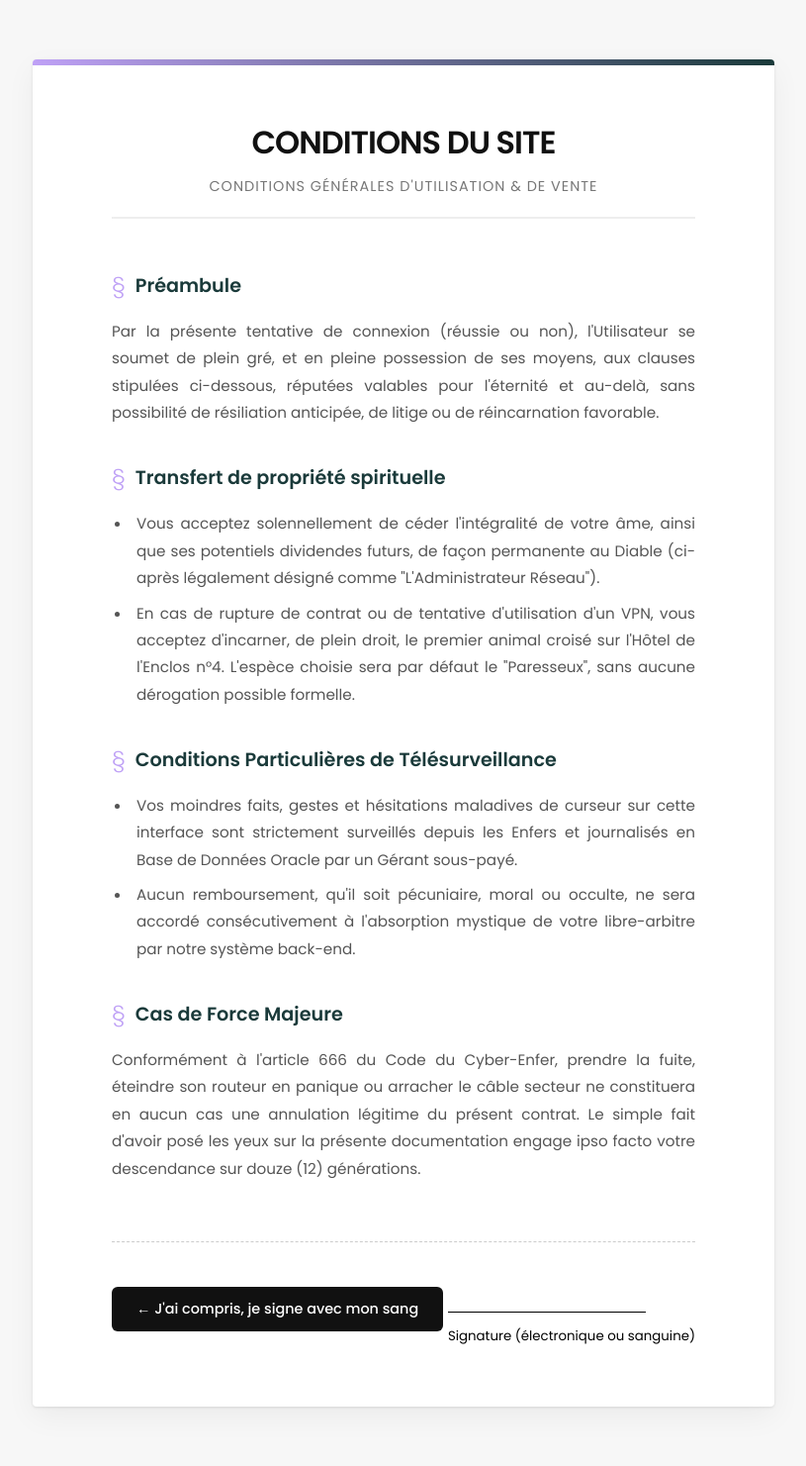
After one commit to Kalypss/SAE_Web, a PHP site: page /trup.php in a window 1280 px wide. The commit adds this page. Shown: the whole page at 99% size, without its empty margins (232-1047 px from the left). Run offline with PHP 8.4, Linux system fonts and the light colour scheme.

Commit message:
Final changes

```diff
--- a/zoo/web/public_html/style.css
+++ b/zoo/web/public_html/style.css
@@ -1,146 +1,246 @@
-@media (min-width:1000px){
-    body{
+@import url('https://fonts.googleapis.com/css2?family=Poppins:wght@300;400;500;600;700&display=swap');
+
+* {
+    box-sizing: border-box;
+    margin: 0;
+    padding: 0;
+}
+
+body {
     background-color: black;
     color: white;
-        margin: 0;
-        font-family:'Lucida Sans', 'Lucida Sans Regular', 'Lucida Grande', 'Lucida Sans Unicode', Geneva, Verdana, sans-serif;
+    font-family: 'Poppins', sans-serif;
     display: flex;
-        width: 100%;
+    width: 100vw;
     height: 100vh;
+    overflow: hidden;
+}
 
+.gauche {
+    background: url('images/mesh-gradient.png') no-repeat center center;
+    background-size: cover;
+    width: 50%;
+    border-top-right-radius: 50px;
+    border-bottom-right-radius: 50px;
+    display: flex;
+    flex-direction: column;
+    justify-content: flex-end;
+    padding: 4rem;
 }
-    .gauche{
-        background: linear-gradient(135deg, #1A3A3A, #a997df);
+
+.gauche-content {
+    max-width: 450px;
+    color: white;
+    background: rgba(255, 255, 255, 0.1);
+    backdrop-filter: blur(12px);
+    -webkit-backdrop-filter: blur(12px);
+    padding: 5rem;
+}
+
+.gauche-content h2 {
+    font-size: 2.2rem;
+    font-weight: 500;
+    margin-bottom: 0.2rem;
+    letter-spacing: -1.5px;
+}
+
+.gauche-content h3 {
+    font-size: 1.1rem;
+    font-weight: 300;
+    margin-bottom: 1rem;
+    opacity: 0.9;
+}
+
+.gauche-content p {
+    font-size: 0.95rem;
+    font-weight: 300;
+    line-height: 1.4;
+    opacity: 0.8;
+}
+
+.droite {
+    position: relative;
     width: 50%;
-        border-top-right-radius:70px;
-        border-bottom-right-radius:70px;
-    }
-    .droite{
-        height: 80%;
-        padding-top: 10%;
-        padding-left: 10%;
-        padding-right: 10%;
-        font-size:large;
-        width: 30%;
-        margin: 0;
+    display: flex;
     align-items: center;
     justify-content: center;
 }
-    .droite form label{
+
+.form-container {
+    width: 100%;
+    max-width: 400px;
+    display: flex;
+    flex-direction: column;
+    padding: 2rem;
+}
+
+.form-container h1 {
+    font-size: 2.5rem;
+    font-weight: 400;
+    margin-bottom: 0.5rem;
+    letter-spacing: -2px;
+}
+
+.subtitle {
+    font-size: 1rem;
+    font-weight: 300;
+    opacity: 0.9;
+    margin-bottom: 2.5rem;
+}
+
+.error-msg {
+    color: #ff6b6b;
+    font-size: 0.9rem;
+    margin-bottom: 1.5rem;
+}
+
+form {
+    display: flex;
+    flex-direction: column;
+    gap: 1.5rem;
+}
+
+.input-group {
+    position: relative;
+    width: 100%;
+}
+
+.input-group label {
     position: absolute;
-        margin-left: 45px;
-        margin-top: 17px;
+    top: -12px;
+    left: 20px;
     background-color: white;
     color: black;
-        font-size: small;
-        padding: 7px;
+    font-size: 0.75rem;
+    font-weight: 500;
+    padding: 4px 12px;
     border-radius: 20px;
 }
-    .droite form input{
-        background-color: #333333;
-        border-style: solid;
-        border-color: #524e4e;
-        width: 80%;
-        padding: 2% 2%;
-        margin: 2%;
-        border-radius: 7px;
+
+.input-group input {
+    width: 100%;
+    background-color: #111;
+    border: 1px solid #333;
+    border-radius: 12px;
+    padding: 1rem 1.2rem;
     color: white;
-        font-size: medium;
+    font-size: 1rem;
+    outline: none;
+    font-family: inherit;
+    transition: border-color 0.3s ease;
 }
-    .droite a{
-        color: #a997df;
+
+.input-group input:focus {
+    border-color: #a997df;
 }
-    #connex{
+
+#connex {
     background-color: white;
-        border-style: none;
-        border-radius: 10px;
     color: black;
+    border: none;
+    border-radius: 30px;
+    padding: 0.4rem;
+    font-size: 1rem;
+    font-weight: 500;
+    cursor: pointer;
+    display: flex;
+    align-items: center;
+    justify-content: center;
+    position: relative;
+    margin-top: 0.5rem;
+    height: 50px;
+    overflow: hidden;
+    z-index: 1;
+    transition: color 0.4s ease;
 }
-    .condition{
-        padding-bottom: 14%;
-        margin: 0;
-        color: white;
-        font-size: smaller;
+
+#connex::before {
+    content: '';
+    position: absolute;
+    right: 5px;
+    top: 5px;
+    width: 40px;
+    height: 40px;
+    background-color: #bfa1f6;
+    border-radius: 50%;
+    z-index: -1;
+    transition: all 0.5s ease;
 }
-    .condition a{
+
+#connex:hover {
     color: white;
 }
 
+#connex:hover::before {
+    transform: scale(20);
 }
 
-
-
-
-
-
-
-
-/*   pour telephone   */
-
-@media (max-width:1000px){
-    body{
-        background-color: black;
+#connex .btn-icon {
+    position: absolute;
+    right: 5px;
+    top: 5px;
     color: white;
-        margin: 0;
-        font-family:'Lucida Sans', 'Lucida Sans Regular', 'Lucida Grande', 'Lucida Sans Unicode', Geneva, Verdana, sans-serif;
-        display: inline;
-        width: 100%;
-        height: 100vh;
-
-    }
-    .gauche{
-        background: linear-gradient(135deg, #1A3A3A, #a997df);
-        height: 250px;
-        width: 100%;
-        border-bottom-left-radius:70px;
-        border-bottom-right-radius:70px;
-    }
-    .droite{
-        padding: 8% 10%;
-        font-size:larger;
-        height: 30%;
-        width: 80%;
-        margin: 0;
+    width: 40px;
+    height: 40px;
+    border-radius: 50%;
+    display: flex;
     align-items: center;
     justify-content: center;
+    font-size: 1.2rem;
+    z-index: 2;
 }
-    .droite form label{
+
+.forgot-link {
+    color: white;
+    text-decoration: underline;
+    text-align: center;
+    margin-top: 1.5rem;
+    font-size: 0.9rem;
+    font-weight: 300;
+}
+
+.condition {
+    margin-top: auto;
+    font-size: 0.75rem;
+    font-weight: 300;
+    text-align: center;
+    color: #888;
     position: absolute;
-        margin-left: 45px;
-        margin-top: 17px;
-        background-color: white;
-        color: black;
-        font-size: small;
-        padding: 7px;
-        border-radius: 20px;
+    bottom: 2rem;
+    max-width: 400px;
+    font-style: italic;
+    align-self: center;
 }
-    .droite form input{
-        background-color: #333333;
-        border-style: solid;
-        border-color: #524e4e;
-        width: 95%;
-        padding: 2% 2%;
-        margin: 2%;
-        border-radius: 7px;
+
+.condition a {
     color: white;
-        font-size: medium;
+    text-decoration: underline;
 }
-    .droite a{
-        color: #a997df;
+
+@media (max-width: 1000px) {
+    body {
+        flex-direction: column;
+        overflow-y: auto;
     }
-    #connex{
-        background-color: white;
-        border-style: none;
-        border-radius: 10px;
-        color: black;
+
+    .gauche {
+        width: 100%;
+        height: auto;
+        min-height: 40vh;
+        border-radius: 0 0 50px 50px;
+        padding: 2rem;
     }
-    .condition{
-        padding-top: 15%;
-        margin: 0;
-        color: white;
-        font-size: smaller;
+
+    .droite {
+    position: relative;
+        width: 100%;
+        height: auto;
+        padding: 2rem 0;
     }
-    .condition a{
-        color: white;
+
+    .condition {
+        position: relative;
+        bottom: 0;
+        margin-top: 3rem;
     }
 }
--- a/zoo/web/public_html/styleajout.css
+++ b/zoo/web/public_html/styleajout.css
@@ -1,3 +1,5 @@
+@import url('https://fonts.googleapis.com/css2?family=Poppins:wght@300;400;500;600;700&display=swap');
+
 body{
     font-family: 'Poppins', Arial, sans-serif;
     background: linear-gradient(90deg,#1A3A3A,black);
--- a/zoo/web/public_html/styledash.css
+++ b/zoo/web/public_html/styledash.css
@@ -1,3 +1,5 @@
+@import url('https://fonts.googleapis.com/css2?family=Poppins:wght@300;400;500;600;700&display=swap');
+
 body{
     font-family: 'Poppins', Arial, sans-serif;
     background-color: black;
--- a/zoo/web/public_html/styleindex.css
+++ b/zoo/web/public_html/styleindex.css
@@ -1,3 +1,5 @@
+@import url('https://fonts.googleapis.com/css2?family=Poppins:wght@300;400;500;600;700&display=swap');
+
 body{
     font-family: 'Poppins', Arial, sans-serif;
     background: linear-gradient(90deg,#1A3A3A,black);
--- /dev/null
+++ b/zoo/web/public_html/trup.php
@@ -0,0 +1,176 @@
+<!DOCTYPE html>
+<html lang="fr">
+<head>
+    <meta charset="UTF-8">
+    <meta name="viewport" content="width=device-width, initial-scale=1.0">
+    <link rel="stylesheet" href="style.css">
+    <title>Conditions Générales de Vente</title>
+    <style>
+        body {
+            background-color: #f7f7f7;
+            color: #333;
+            display: block;
+            height: auto;
+            overflow: auto;
+            font-family: 'Poppins', serif;
+        }
+        .paper-container {
+            max-width: 750px;
+            margin: 60px auto;
+            background: #fff;
+            padding: 60px 80px;
+            box-shadow: 0 10px 30px rgba(0,0,0,0.05),
+                        0 1px 3px rgba(0,0,0,0.1);
+            position: relative;
+            border-radius: 4px;
+        }
+        .paper-container::before {
+            content: '';
+            position: absolute;
+            top: 0; left: 0; width: 100%; height: 6px;
+            background: linear-gradient(90deg, #bfa1f6, #1A3A3A);
+            border-radius: 4px 4px 0 0;
+        }
+        .doc-header {
+            text-align: center;
+            margin-bottom: 50px;
+            border-bottom: 2px solid #eee;
+            padding-bottom: 20px;
+        }
+        .doc-header h1 {
+            font-size: 2rem;
+            color: #111;
+            letter-spacing: -1px;
+            margin-bottom: 10px;
+            text-transform: uppercase;
+            font-weight: 600;
+        }
+        .doc-header p {
+            color: #777;
+            font-size: 0.9rem;
+            text-transform: uppercase;
+            letter-spacing: 1px;
+        }
+        .article {
+            margin-bottom: 35px;
+        }
+        .article h2 {
+            font-size: 1.2rem;
+            color: #1A3A3A;
+            margin-bottom: 15px;
+            font-weight: 600;
+            display: flex;
+            align-items: center;
+        }
+        .article h2::before {
+            content: "§";
+            color: #bfa1f6;
+            margin-right: 10px;
+            font-size: 1.5rem;
+            font-weight: 300;
+        }
+        .article p, .article ul {
+            font-size: 0.95rem;
+            line-height: 1.8;
+            color: #555;
+            text-align: justify;
+        }
+        .article ul {
+            padding-left: 20px;
+            margin-top: 10px;
+        }
+        .article li {
+            margin-bottom: 8px;
+            padding-left: 5px;
+        }
+        .stamp {
+            margin-top: 60px;
+            padding-top: 30px;
+            border-top: 1px dashed #ccc;
+            display: flex;
+            justify-content: space-between;
+            align-items: center;
+        }
+        .signature-box {
+            text-align: center;
+            color: #000;
+        }
+        .signature-line {
+            width: 200px;
+            border-bottom: 1px solid #000;
+            margin-top: 40px;
+            margin-bottom: 10px;
+        }
+        .back-btn {
+            display: inline-block;
+            background-color: #111;
+            color: #fff;
+            padding: 12px 25px;
+            border-radius: 6px;
+            text-decoration: none;
+            font-size: 0.9rem;
+            font-weight: 500;
+            transition: all 0.3s ease;
+        }
+        .back-btn:hover {
+            background-color: #bfa1f6;
+            color: #111;
+            transform: translateY(-2px);
+        }
+
+        @media (max-width: 768px) {
+            .paper-container {
+                margin: 20px;
+                padding: 40px 30px;
+            }
+            .stamp {
+                flex-direction: column;
+                gap: 40px;
+            }
+        }
+    </style>
+</head>
+<body>
+    <div class="paper-container">
+        <div class="doc-header">
+            <h1>Conditions du site</h1>
+            <p>Conditions Générales d'Utilisation & de Vente</p>
+        </div>
+
+        <div class="article">
+            <h2>Préambule</h2>
+            <p>Par la présente tentative de connexion (réussie ou non), l'Utilisateur se soumet de plein gré, et en pleine possession de ses moyens, aux clauses stipulées ci-dessous, réputées valables pour l'éternité et au-delà, sans possibilité de résiliation anticipée, de litige ou de réincarnation favorable.</p>
+        </div>
+
+        <div class="article">
+            <h2>Transfert de propriété spirituelle</h2>
+            <ul>
+                <li>Vous acceptez solennellement de céder l'intégralité de votre âme, ainsi que ses potentiels dividendes futurs, de façon permanente au Diable (ci-après légalement désigné comme "L'Administrateur Réseau").</li>
+                <li>En cas de rupture de contrat ou de tentative d'utilisation d'un VPN, vous acceptez d'incarner, de plein droit, le premier animal croisé sur l'Hôtel de l'Enclos n°4. L'espèce choisie sera par défaut le "Paresseux", sans aucune dérogation possible formelle.</li>
+            </ul>
+        </div>
+
+        <div class="article">
+            <h2>Conditions Particulières de Télésurveillance</h2>
+            <ul>
+                <li>Vos moindres faits, gestes et hésitations maladives de curseur sur cette interface sont strictement surveillés depuis les Enfers et journalisés en Base de Données Oracle par un Gérant sous-payé.</li>
+                <li>Aucun remboursement, qu'il soit pécuniaire, moral ou occulte, ne sera accordé consécutivement à l'absorption mystique de votre libre-arbitre par notre système back-end.</li>
+            </ul>
+        </div>
+
+        <div class="article">
+            <h2>Cas de Force Majeure</h2>
+            <p>Conformément à l'article 666 du Code du Cyber-Enfer, prendre la fuite, éteindre son routeur en panique ou arracher le câble secteur ne constituera en aucun cas une annulation légitime du présent contrat. Le simple fait d'avoir posé les yeux sur la présente documentation engage ipso facto votre descendance sur douze (12) générations.</p>
+        </div>
+
+        <div class="stamp">
+            <a href="index.php" class="back-btn">← J'ai compris, je signe avec mon sang</a>
+
+            <div class="signature-box">
+                <div class="signature-line"></div>
+                <small>Signature (électronique ou sanguine)</small>
+            </div>
+        </div>
+    </div>
+</body>
+</html>
```
Also changed, not shown: update_html.php (added, +53 -0 lines), zoo/web/public_html/index.php (+31 -15 lines), zoo/web/public_html/mdp_oublie.php (added, +40 -0 lines), zoo/web/public_html/images/mesh-gradient.png (added), 1 other file. Lines whose indentation alone changed are shown as unchanged.
